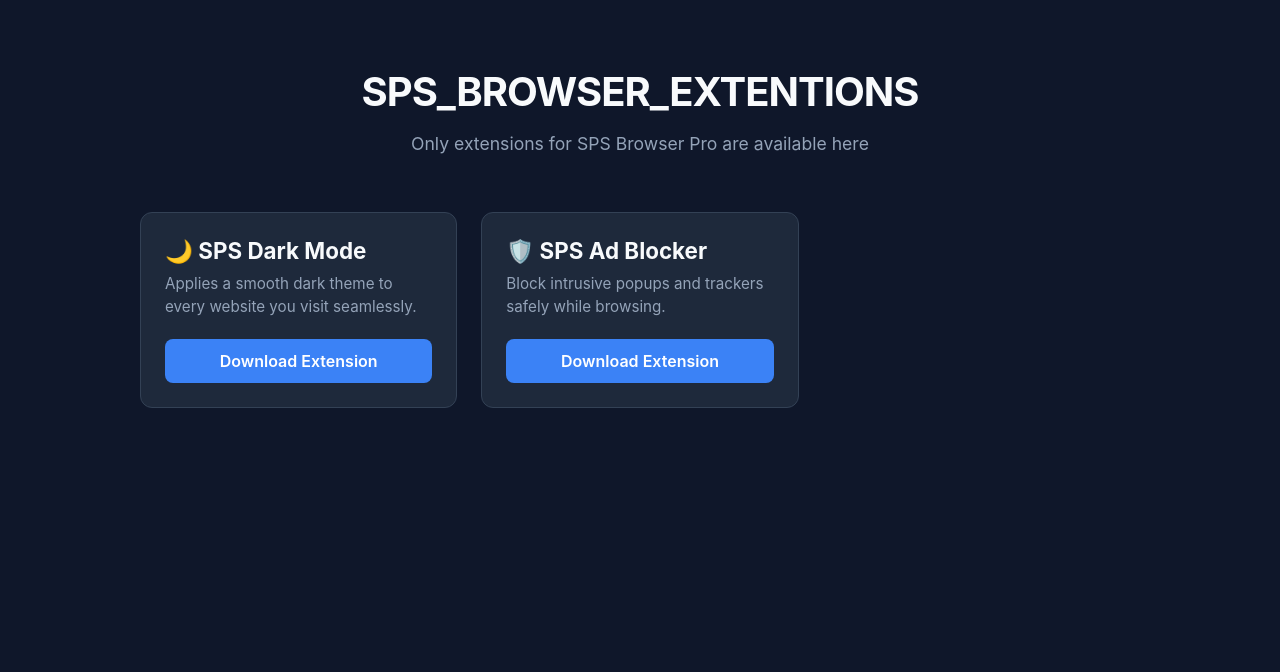
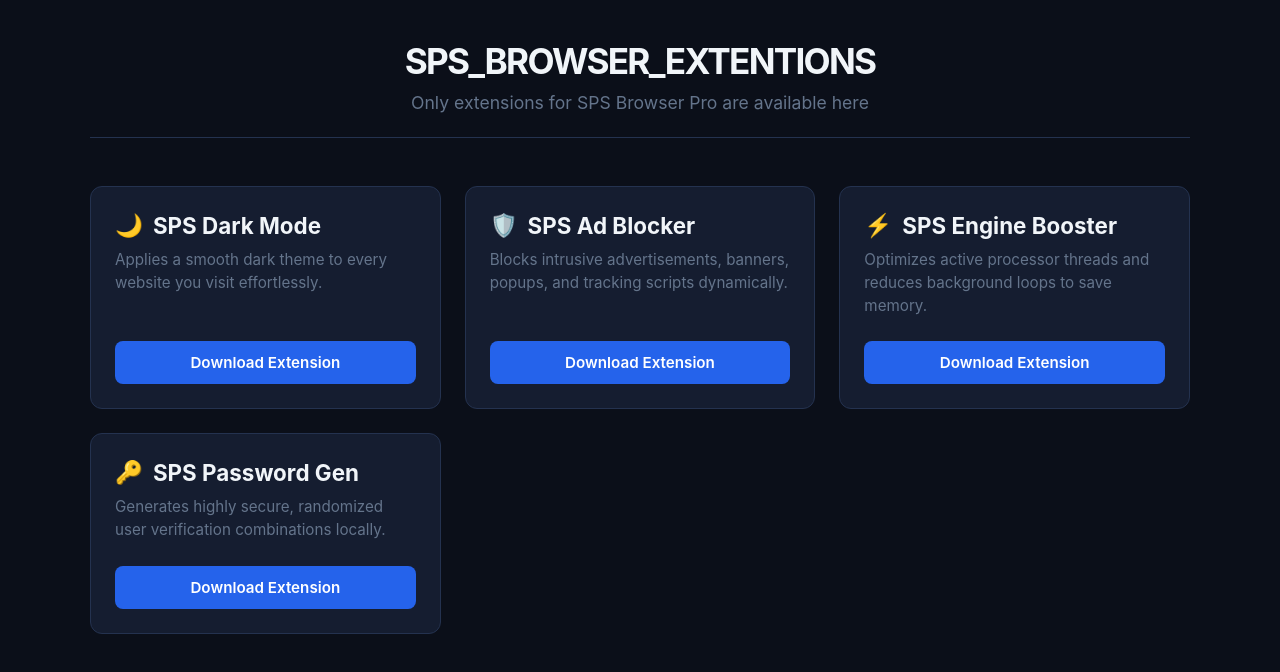
Before and after one commit to spscompany-rikdev/SPS_BROWSER_EXTENTIONS, a plain HTML site: page index.html in a window 1280 px wide. Drawn offline with Linux system fonts and the light colour scheme.

Commit message:
Update index.html

```diff
--- a/index.html
+++ b/index.html
@@ -3,131 +3,144 @@
 <head>
     <meta charset="UTF-8">
     <meta name="viewport" content="width=device-width, initial-scale=1.0">
-    <title>SPS Browser Pro Extensions Store</title>
+    <title>SPS Browser Pro Webstore</title>
     <style>
         :root {
-            --bg-color: #0f172a;
-            --card-bg: #1e293b;
-            --text-main: #f8fafc;
-            --text-muted: #94a3b8;
-            --btn-color: #3b82f6;
-            --btn-hover: #2563eb;
+            --bg: #0b0f19;
+            --surface: #151d30;
+            --border: #24324f;
+            --text: #f1f5f9;
+            --muted: #64748b;
+            --accent: #2563eb;
+            --accent-hover: #1d4ed8;
         }
-
         body {
-            font-family: -apple-system, BlinkMacSystemFont, "Segoe UI", Roboto, sans-serif;
-            background-color: var(--bg-color);
-            color: var(--text-main);
+            font-family: -apple-system, BlinkMacSystemFont, "Segoe UI", Roboto, Helvetica, Arial, sans-serif;
+            background-color: var(--bg);
+            color: var(--text);
             margin: 0;
             padding: 40px 20px;
             display: flex;
             flex-direction: column;
             align-items: center;
         }
-
-        .header {
-            text-align: center;
-            margin-bottom: 40px;
-        }
-
-        .header h1 {
-            font-size: 2.5rem;
-            margin-bottom: 8px;
-            letter-spacing: -0.025em;
-        }
-
-        .header p {
-            color: var(--text-muted);
-            font-size: 1.1rem;
-        }
-
-        .store-grid {
-            display: grid;
-            grid-template-columns: repeat(auto-fill, minmax(300px, 1fr));
-            gap: 24px;
-            max-width: 1000px;
+        .container {
+            max-width: 1100px;
             width: 100%;
         }
-
-        .extension-card {
-            background-color: var(--card-bg);
-            border: 1px solid #334155;
+        header {
+            text-align: center;
+            margin-bottom: 48px;
+            border-bottom: 1px solid var(--border);
+            padding-bottom: 24px;
+        }
+        header h1 {
+            font-size: 2.2rem;
+            margin: 0 0 10px 0;
+            letter-spacing: -0.05em;
+        }
+        header p {
+            color: var(--muted);
+            font-size: 1.1rem;
+            margin: 0;
+        }
+        .grid {
+            display: grid;
+            grid-template-columns: repeat(auto-fill, minmax(320px, 1fr));
+            gap: 24px;
+        }
+        .card {
+            background-color: var(--surface);
+            border: 1px solid var(--border);
             border-radius: 12px;
             padding: 24px;
             display: flex;
             flex-direction: column;
             justify-content: space-between;
-            transition: transform 0.2s, box-shadow 0.2s;
+            transition: transform 0.2s ease, box-shadow 0.2s ease;
         }
-
-        .extension-card:hover {
+        .card:hover {
             transform: translateY(-4px);
-            box-shadow: 0 10px 25px -5px rgba(0, 0, 0, 0.3);
+            box-shadow: 0 12px 24px -10px rgba(0,0,0,0.5);
         }
-
-        .card-info h2 {
-            margin: 0 0 8px 0;
+        .card-title {
             font-size: 1.4rem;
+            font-weight: 700;
+            margin: 0 0 10px 0;
+            display: flex;
+            align-items: center;
+            gap: 10px;
         }
-
-        .card-info p {
-            color: var(--text-muted);
+        .card-desc {
+            color: var(--muted);
             font-size: 0.95rem;
             line-height: 1.5;
-            margin: 0 0 20px 0;
+            margin: 0 0 24px 0;
+            flex-grow: 1;
         }
-
-        .download-btn {
-            display: inline-block;
+        .btn {
+            display: block;
             text-align: center;
-            background-color: var(--btn-color);
-            color: white;
+            background-color: var(--accent);
+            color: #ffffff;
             text-decoration: none;
-            padding: 12px 20px;
+            padding: 12px;
             border-radius: 8px;
             font-weight: 600;
-            transition: background-color 0.2s;
+            font-size: 0.95rem;
+            transition: background-color 0.15s ease;
         }
-
-        .download-btn:hover {
-            background-color: var(--btn-hover);
+        .btn:hover {
+            background-color: var(--accent-hover);
         }
     </style>
 </head>
 <body>
 
-    <div class="header">
+<div class="container">
+    <header>
         <h1>SPS_BROWSER_EXTENTIONS</h1>
         <p>Only extensions for SPS Browser Pro are available here</p>
-    </div>
+    </header>
 
-    <div class="store-grid">
-
-        <!-- Extension Card 1: Dark Mode -->
-        <div class="extension-card">
-            <div class="card-info">
-                <h2>🌙 SPS Dark Mode</h2>
-                <p>Applies a smooth dark theme to every website you visit seamlessly.</p>
+    <main class="grid">
+        <!-- Card 1 -->
+        <div class="card">
+            <div>
+                <div class="card-title"><span>🌙</span> SPS Dark Mode</div>
+                <div class="card-desc">Applies a smooth dark theme to every website you visit effortlessly.</div>
             </div>
-            <!-- The href targets your local file exactly -->
-            <a href="sps_dark_mode_ext.json" download="sps_dark_mode_ext.json" class="download-btn">
-                Download Extension
-            </a>
+            <a class="btn" href="sps_dark_mode_ext.json" download="sps_dark_mode_ext.json">Download Extension</a>
         </div>
 
-        <!-- Extension Card 2: Template for future files -->
-        <!-- Just copy, paste, and change filenames below when you add more -->
-        <div class="extension-card">
-            <div class="card-info">
-                <h2>🛡️ SPS Ad Blocker</h2>
-                <p>Block intrusive popups and trackers safely while browsing.</p>
+        <!-- Card 2 -->
+        <div class="card">
+            <div>
+                <div class="card-title"><span>🛡️</span> SPS Ad Blocker</div>
+                <div class="card-desc">Blocks intrusive advertisements, banners, popups, and tracking scripts dynamically.</div>
             </div>
-            <a href="sps_ad_blocker.json" download="sps_ad_blocker.json" class="download-btn">
-                Download Extension
-            </a>
+            <a class="btn" href="sps_ad_blocker.json" download="sps_ad_blocker.json">Download Extension</a>
         </div>
 
-    </div>
+        <!-- Card 3 -->
+        <div class="card">
+            <div>
+                <div class="card-title"><span>⚡</span> SPS Engine Booster</div>
+                <div class="card-desc">Optimizes active processor threads and reduces background loops to save memory.</div>
+            </div>
+            <a class="btn" href="sps_fps_booster.json" download="sps_fps_booster.json">Download Extension</a>
+        </div>
+
+        <!-- Card 4 -->
+        <div class="card">
+            <div>
+                <div class="card-title"><span>🔑</span> SPS Password Gen</div>
+                <div class="card-desc">Generates highly secure, randomized user verification combinations locally.</div>
+            </div>
+            <a class="btn" href="sps_password_gen.json" download="sps_password_gen.json">Download Extension</a>
+        </div>
+    </main>
+</div>
 
 </body>
 </html>
```
